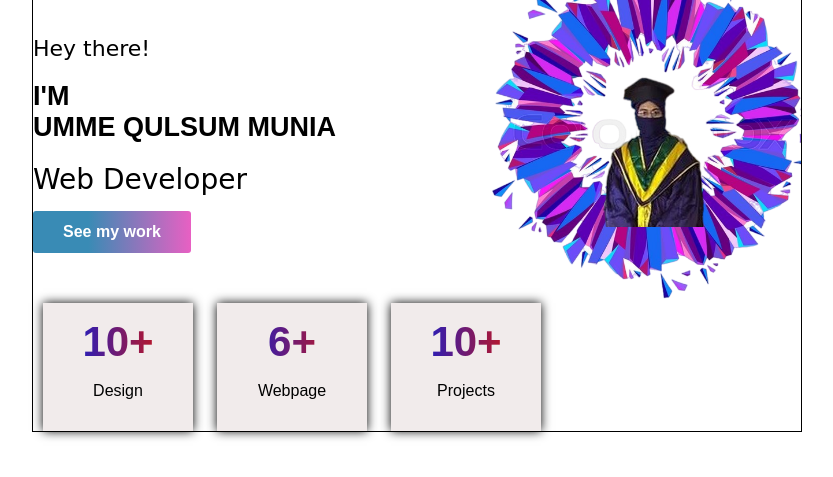
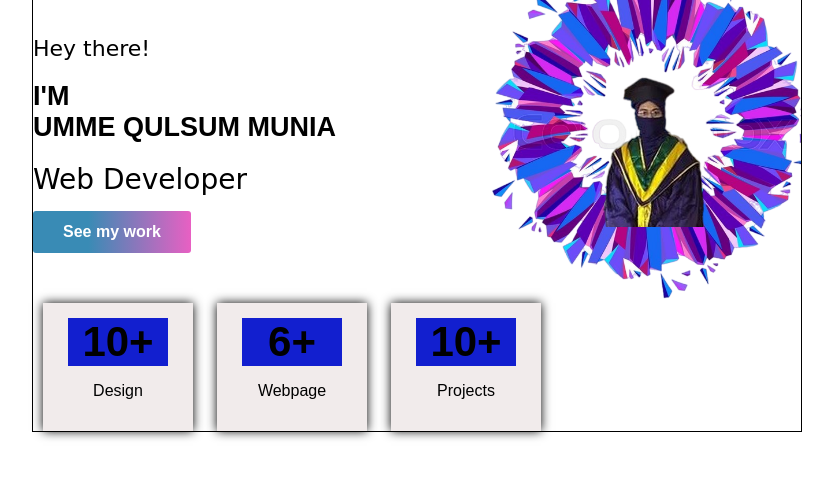
Before and after one commit to ummemunia/portfolio, a plain HTML site: page index.html in a window 1280 px wide. Shown: the part 131-608 px from the top of the page, without its empty margins (223-1056 px from the left). Drawn offline with Linux system fonts and the light colour scheme.

Commit message:
banner update

```diff
--- a/assets/style.css
+++ b/assets/style.css
@@ -100,11 +100,7 @@ nav .nav_links li a:hover{
 }
 .count .counter h4{
     background: #121FCF;
-    background: -webkit-linear-gradient(to right, #121FCF 0%, #CF1512 100%);
-    background: -moz-linear-gradient(to right, #121FCF 0%, #CF1512 100%);
-    background: linear-gradient(to right, #121FCF 0%, #CF1512 100%);
-    -webkit-background-clip: text;
-    -webkit-text-fill-color: transparent;
+
     font-size: 42px;
     margin: 0;
 }
--- a/index.html
+++ b/index.html
@@ -6,7 +6,7 @@
     <meta name="viewport" content="width=device-width, initial-scale=1.0">
     <title>Umme Qulsum Munia</title>
 
-    <link rel="stylesheet" href="assets/style.css">
+    <link rel="stylesheet" href="./assets/style.css">
 </head>
 <body>
     <div class="banner">
```
